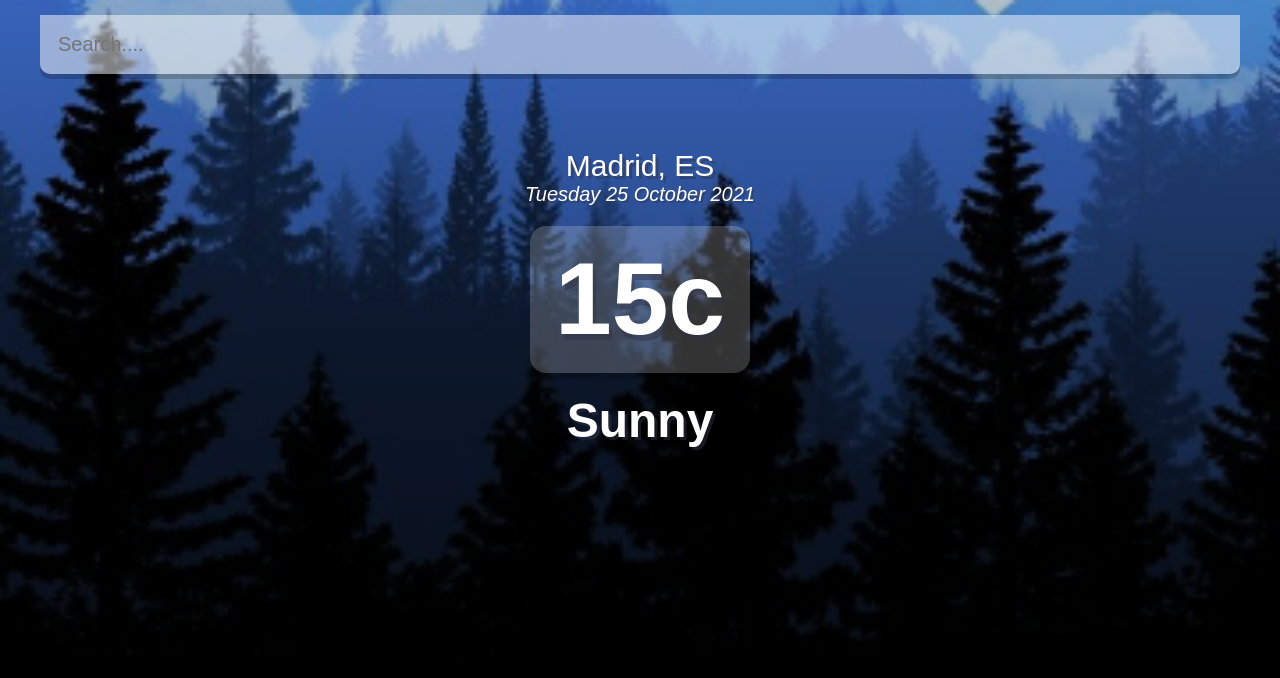
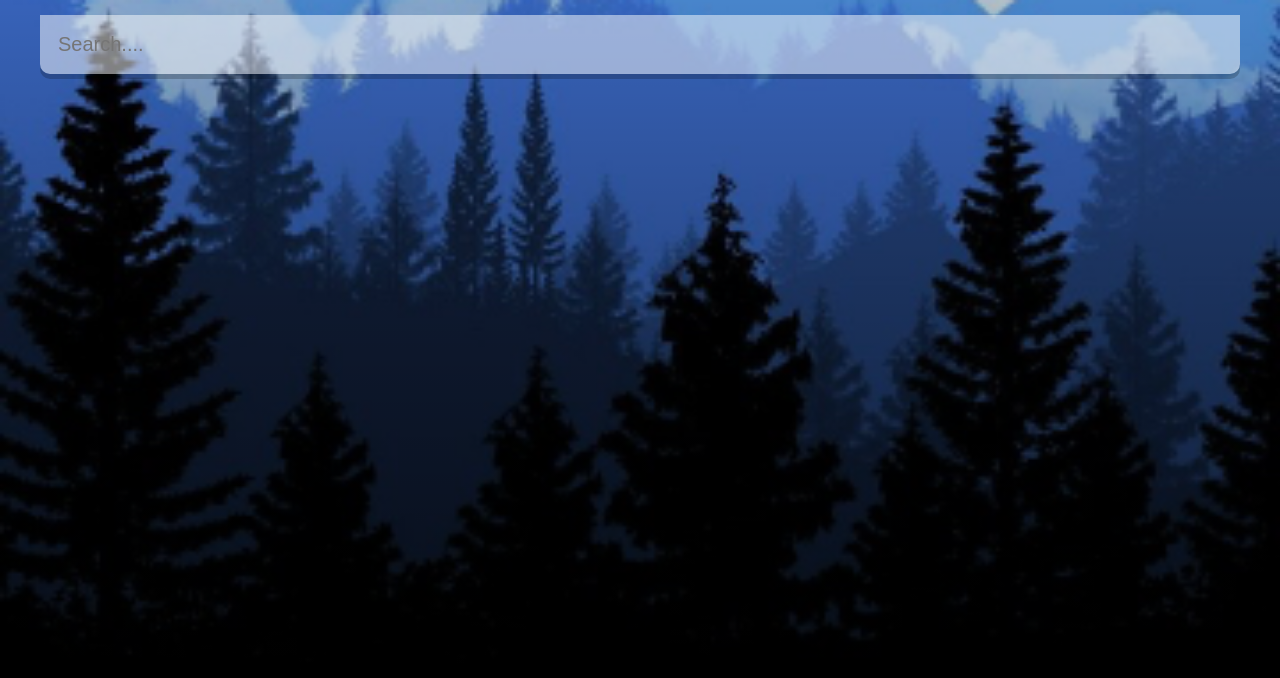
Before and after one commit to Axhar85/weather-react, a React (Create React App) app: page / in a window 1280 px wide. Shown: the top 678 px of the page. Built offline with nearby package versions, Linux system fonts and the light colour scheme.

Commit message:
adding function to check weather

```diff
--- a/src/App.js
+++ b/src/App.js
@@ -43,19 +43,28 @@
     <div className="app">
       <main>
       <div className="search-box">
-        <input type="text" className="search-bar" placeholder="Search...."></input>
+        <input type="text" className="search-bar" placeholder="Search...."
+        onChange={e => setQuery(e.target.value)}
+        value={query}
+        onKeyPress={search}
+        />
       </div>
-      <div className="location-box">
-        <div className="location">Madrid, ES</div>
-        <div className="date">{dateBuilder(new Date())}</div>
-      </div>
-      <div className="weather-box">
-        <div className= "temp">15c</div>
-        <div className="weather">Sunny</div>
-      </div>
+      {(typeof weather.main != "undefined") ? (
+        <div>
+          <div className="location-box">
+            <div className="location">{weather.name}, {weather.sys.country}</div>
+            <div className="date">{dateBuilder(new Date())}</div>
+          </div>
+          <div className="weather-box">
+            <div className="temp">
+              {Math.round(weather.main.temp)}°c
+            </div>
+            <div className="weather">{weather.weather[0].main}</div>
+          </div>
+        </div>
+        ) : ('')}
       </main>
     </div>
   );
 }
-
 export default App;
```
